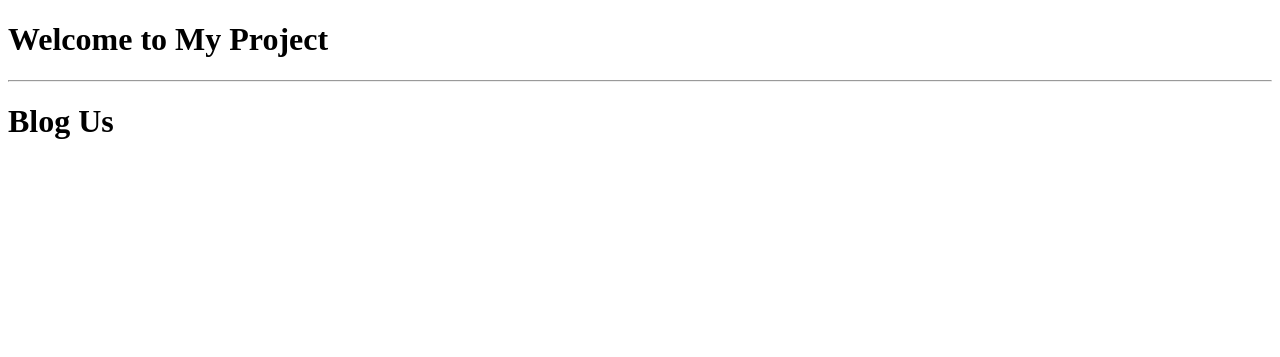
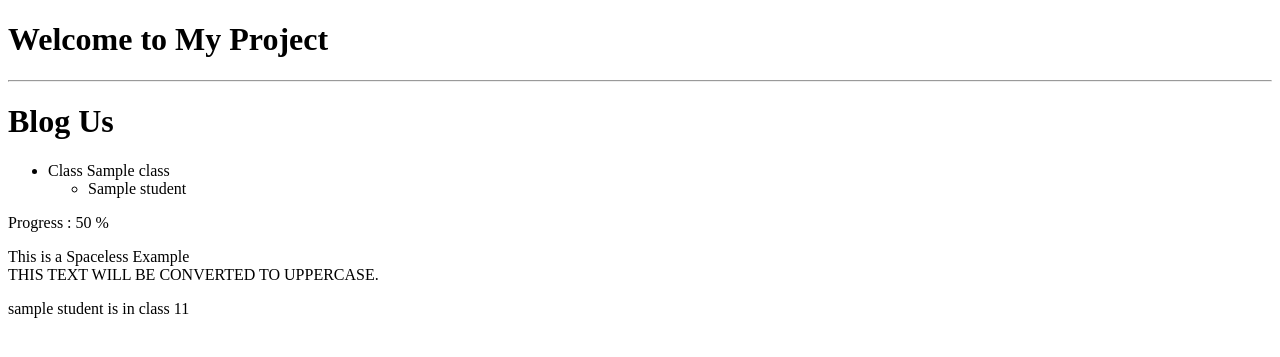
Before and after one commit to ajitaiml/Django, a Django app: template myProject9/blog/templates/blog.html in a window 1280 px wide. Shown: the top 357 px of the page. Run offline with Django 5.2, Linux system fonts and the light colour scheme; the template is opened without the code that fills it: most values are stand-ins (such as "Sample title", 1, 10 or a date in 2020).

Commit message:
added new file

```diff
--- a/myProject9/blog/templates/blog.html
+++ b/myProject9/blog/templates/blog.html
@@ -1,8 +1,39 @@
-{% extends "base.html"%}
+{% extends "base.html" %}
 
 {% block title %} Blog Page {% endblock %}
-
+{% load static %}
+{% block corecss %}
+  <link rel="stylesheet" href="{% static 'style.css' %}">
+{% endblock %}
 
 {% block content %}
-    <h1>Blog Us</h1>
+  <h1>Blog Us</h1>
+  {% regroup students by class as grouped_students %}
+  <ul>
+    {% for group in grouped_students%}
+      <li>Class {{ group.grouper }}
+        <ul>
+          {% for student in group.list %}
+            <li>{{ student.name }}</li>
+          {% endfor %}
+        </ul>
+      </li>
+    {% endfor %}
+  </ul>
+  <p>
+    Progress : {% widthratio 50 100 100 %} %
+  </p>
+  {% spaceless %}
+  <div>
+    <span> This is a </span>
+    <span> Spaceless Example </span>
+  </div>
+  {% endspaceless %}
+  {% filter upper %}
+  This text will be converted to uppercase.
+  {% endfilter %}
+
+  {% for student in students %}
+  <p> {{student.name|lower}} is in class {{student.class|add:"+1"}} </p>
+  {% endfor%}
 {% endblock %}
--- a/myProject9/blog/urls.py
+++ b/myProject9/blog/urls.py
@@ -2,5 +2,6 @@ from django.urls import path
 from . import views
 
 urlpatterns = [
-    path('',views.blog_list,name='blog_list'),
+    path('home/', views.home, name='home'),
+    path('blog/', views.blog, name='blog'),
 ]
--- /dev/null
+++ b/myProject9/myProject9/static/style.css
@@ -0,0 +1,3 @@
+h1{
+    color: blue;
+}
--- a/myProject9/myProject9/urls.py
+++ b/myProject9/myProject9/urls.py
@@ -2,7 +2,7 @@
 URL configuration for myProject9 project.
 
 The `urlpatterns` list routes URLs to views. For more information please see:
-    https://docs.djangoproject.com/en/6.0/topics/http/urls/
+    https://docs.djangoproject.com/en/5.2/topics/http/urls/
 Examples:
 Function views
     1. Add an import:  from my_app import views
@@ -15,9 +15,9 @@ Including another URLconf
     2. Add a URL to urlpatterns:  path('blog/', include('blog.urls'))
 """
 from django.contrib import admin
-from django.urls import path,include
+from django.urls import path, include
 
 urlpatterns = [
     path('admin/', admin.site.urls),
-    path('',include('blog.urls')),
+    path('', include('blog.urls')),
 ]
```
Also changed, not shown: myProject9/blog/views.py (+10 -3 lines), myProject9/myProject9/templates/base.html (deleted, +0 -14 lines), myProject9/templates/base.html (added, +17 -0 lines), myProject9/blog/templates/image.png (added).
